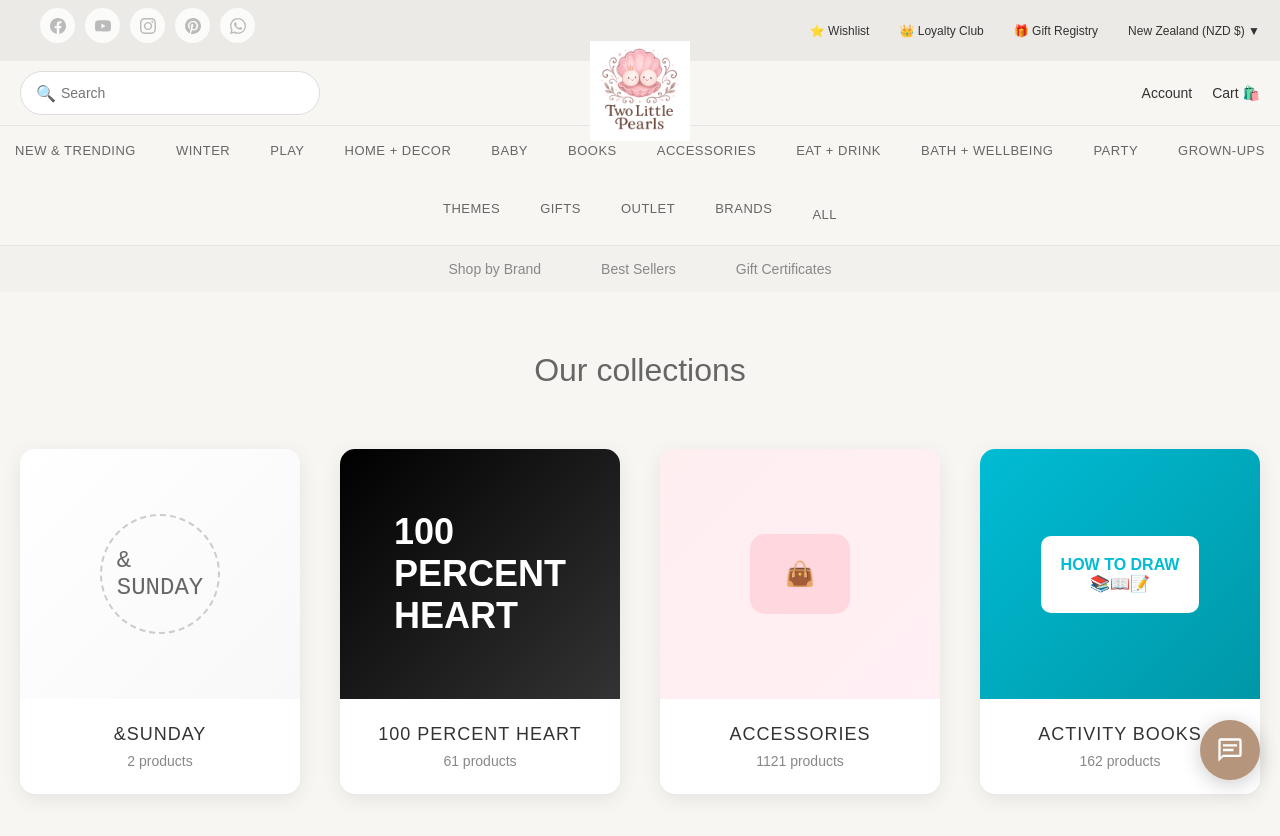
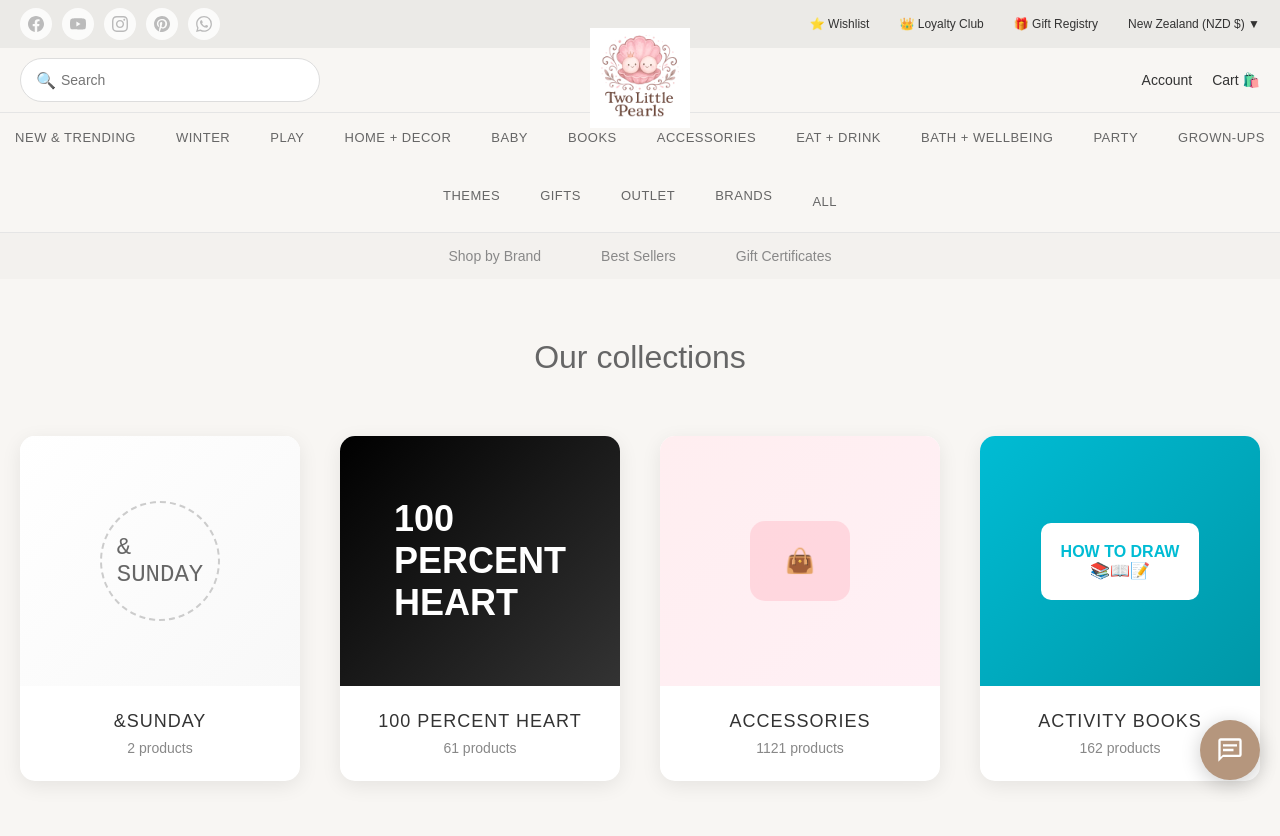
Before and after one commit to Lara1985web/twolittlepearls-website, a plain HTML site: page index.html in a window 1280 px wide. Shown: the top 836 px of the page. Drawn offline with Linux system fonts and the light colour scheme.

Commit message:
Update index.html

```diff
--- a/index.html
+++ b/index.html
@@ -31,27 +31,37 @@
             text-align: center;
         }
 
+        .top-bar > div {
+            display: flex;
+            justify-content: space-between;
+            align-items: center;
+            max-width: 1400px;
+            margin: 0 auto;
+            padding: 0 20px;
+            flex-wrap: wrap;
+        }
+
         .social-links {
             display: flex;
             justify-content: flex-start;
             gap: 10px;
-            padding: 0 20px;
-            margin-bottom: 10px;
-            flex-wrap: wrap;
+            flex-wrap: nowrap;
+            min-width: 0;
         }
 
         .social-links a {
             color: #bbb;
             text-decoration: none;
-            font-size: 20px;
-            width: 35px;
-            height: 35px;
+            font-size: 18px;
+            width: 32px;
+            height: 32px;
             background: rgba(255,255,255,0.8);
             border-radius: 50%;
             display: flex;
             align-items: center;
             justify-content: center;
             transition: all 0.3s ease;
+            flex-shrink: 0;
         }
 
         .social-links a:hover {
```
